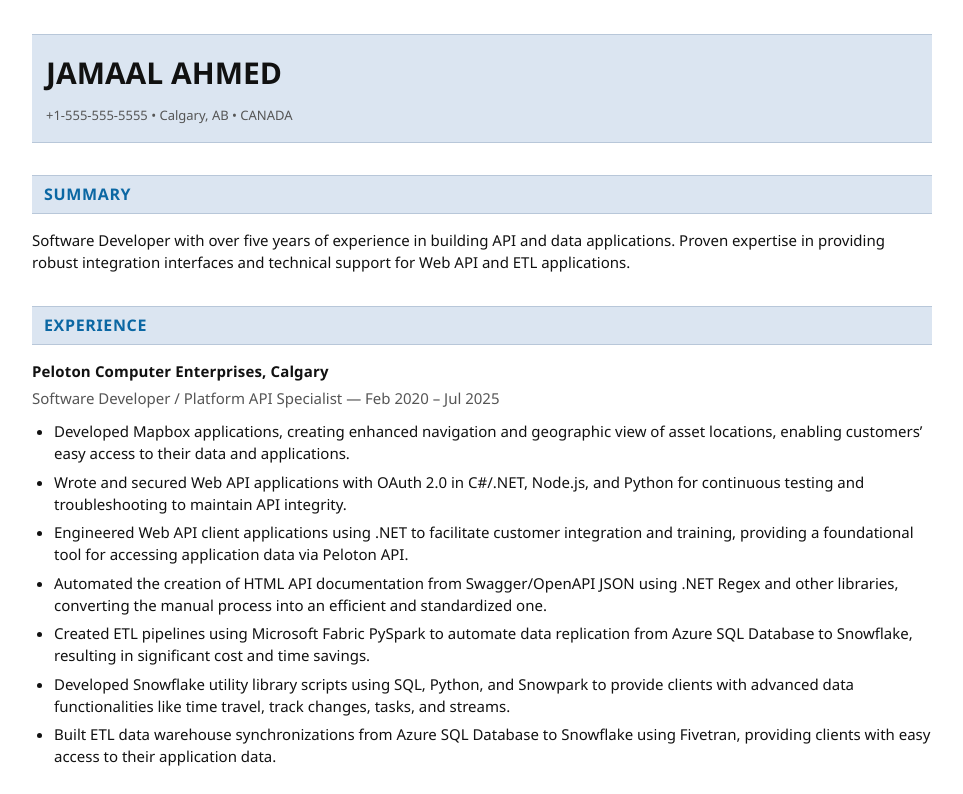
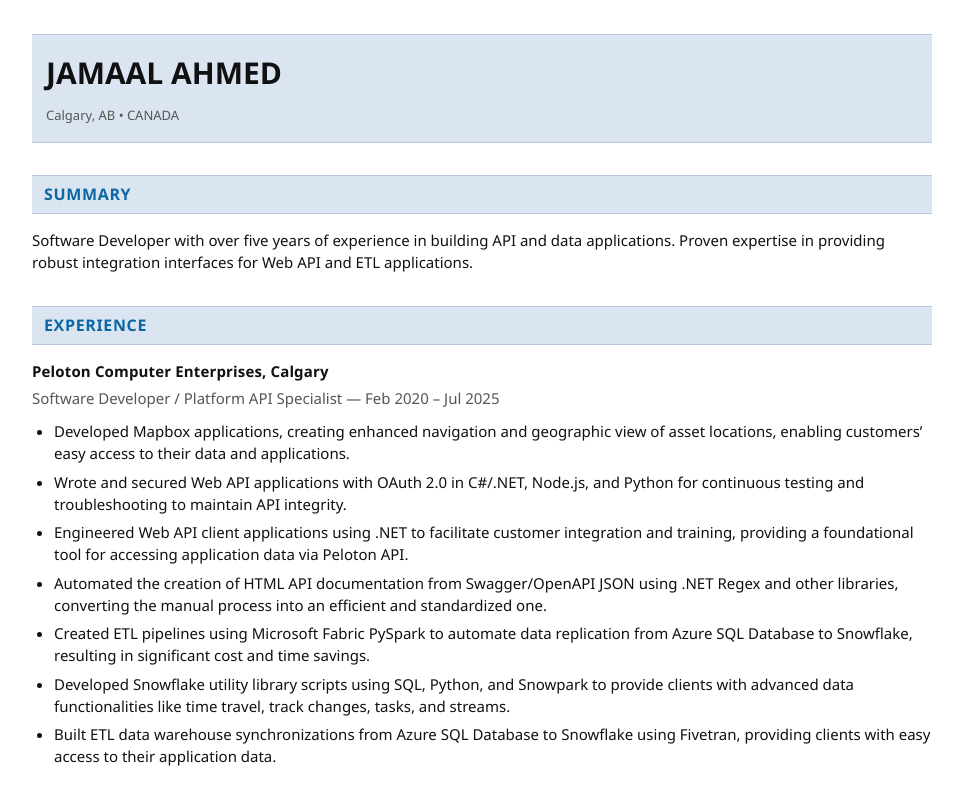
Before and after one commit to jamaal729/cloud-resume-challenge, a React (Vite) app in the folder frontend/: page / in a window 1280 px wide. Shown: the top 794 px of the page, without its empty margins (158-1121 px from the left). Built offline with nearby package versions, Linux system fonts and the light colour scheme; no server answers.

Commit message:
Make changes to front end to verify actions workflow

```diff
--- a/frontend/index.html
+++ b/frontend/index.html
@@ -4,7 +4,7 @@
     <meta charset="UTF-8" />
     <link rel="icon" type="image/svg+xml" href="/favicon.svg" />
     <meta name="viewport" content="width=device-width, initial-scale=1.0" />
-    <title>Jamaal Ahmed — Cloud Engineer Resume</title>
+    <title>JAMAAL AHMED — Cloud Engineer Resume</title>
   </head>
   <body>
     <div id="root"></div>
--- a/frontend/src/components/HeaderBlock.jsx
+++ b/frontend/src/components/HeaderBlock.jsx
@@ -3,7 +3,7 @@
 export default function HeaderBlock({ data }) {
   const name = data?.name || data?.title || "JAMAAL AHMED";
   const contacts =
-    data?.contacts || "+1-555-555-5555 • Calgary, AB • CANADA";
+    data?.contacts || "Calgary, AB • CANADA";
 
   return (
     <div className="header-block">
--- a/frontend/src/data/ResumeData.js
+++ b/frontend/src/data/ResumeData.js
@@ -1,6 +1,6 @@
 const ResumeData = {
 
-  "summary": "Software Developer with over five years of experience in building API and data applications. Proven expertise in providing robust integration interfaces and technical support for Web API and ETL applications.",
+  "summary": "Software Developer with over five years of experience in building API and data applications. Proven expertise in providing robust integration interfaces for Web API and ETL applications.",
 
   "experience": [
     {
```
